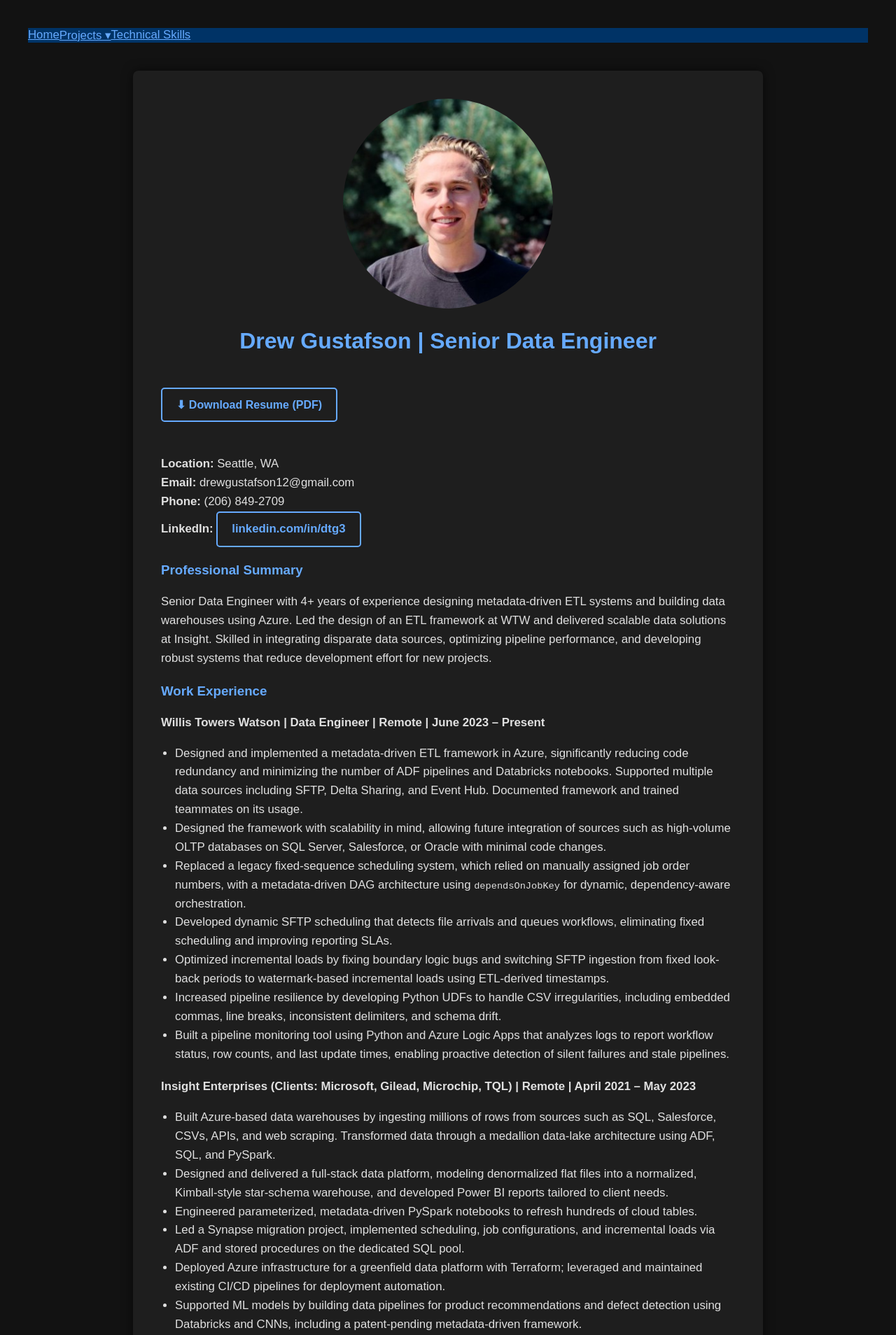
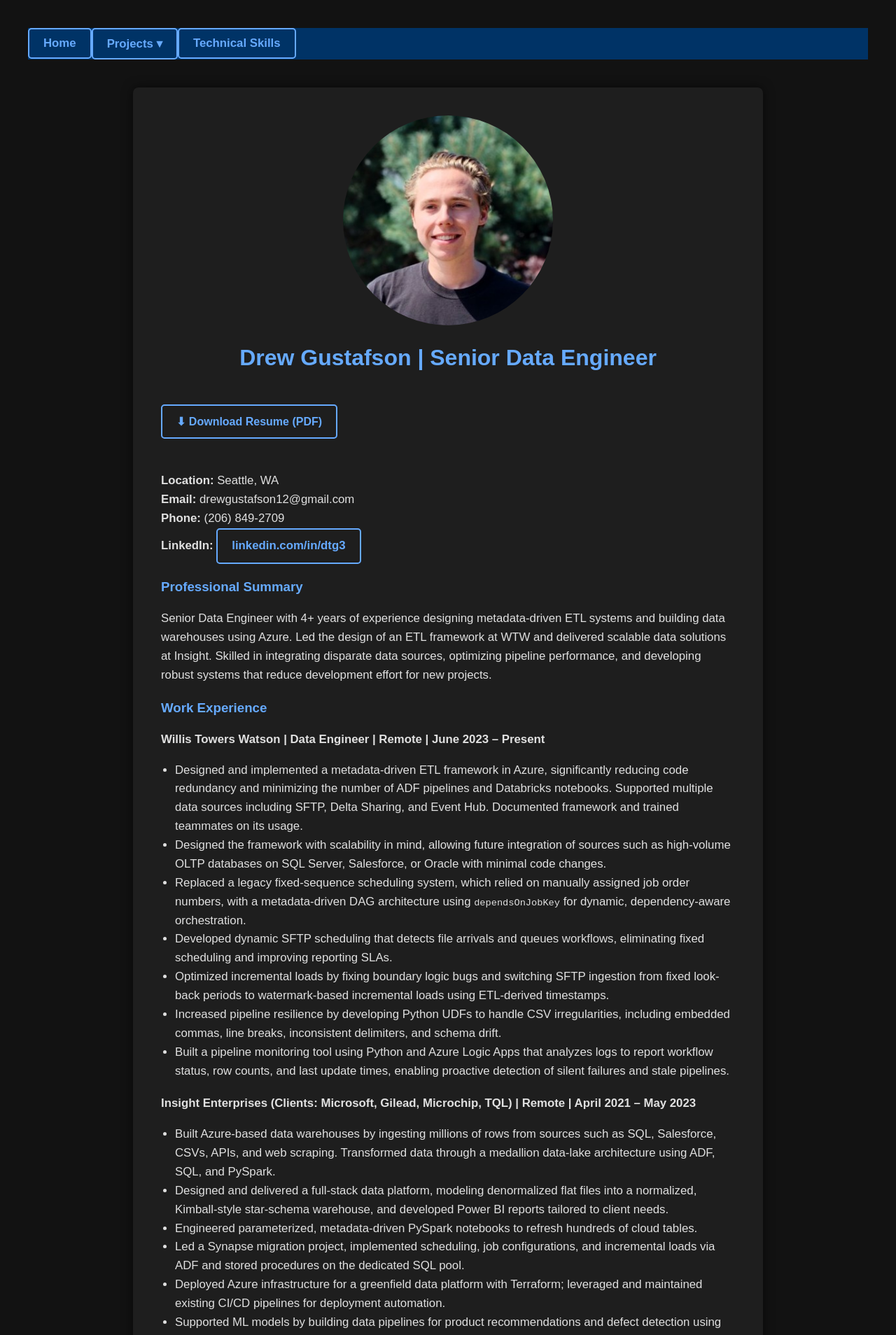
Before and after one commit to dgusty244/drewgustafson.github.io, a Jekyll site: the page built from index.html, in a window 1280 px wide. Shown: the top 1908 px of the page at 70% size. Built offline with Jekyll 4.4.1, drawn with Linux system fonts in a browser that asks for light colours.

Commit message:
Update nav.html

```diff
--- a/_includes/nav.html
+++ b/_includes/nav.html
@@ -1,48 +1,48 @@
 <nav class="topnav">
   <ul class="nav-root">
-    <li><a href="{{ site.baseurl }}/index.html">Home</a></li>
+    <li><a href="{{ site.baseurl }}/index.html" class="btn">Home</a></li>
 
     <!-- Projects (level-1) -->
     <li class="dropdown">
-      <a href="#" class="dropbtn">Projects ▾</a>
+      <a href="#" class="btn dropbtn">Projects ▾</a>
       <ul class="dropdown-content">
 
         <!-- WTW (level-2) -->
         <li class="dropdown-sub">
-          <a href="#" class="subbtn">WTW (June 2023-Present) ▸</a>
+          <a href="#" class="btn subbtn">WTW (June 2023-Present) ▸</a>
           <ul class="dropdown-content sub">
-            <li><a href="{{ site.baseurl }}/projects/wtw/EtlFramework.html">ETL Framework Redesign</a></li>
-            <li><a href="{{ site.baseurl }}/projects/wtw/highwatermark.html">Incremental Load Redesign</a></li>
+            <li><a href="{{ site.baseurl }}/projects/wtw/EtlFramework.html" class="btn">ETL Framework Redesign</a></li>
+            <li><a href="{{ site.baseurl }}/projects/wtw/highwatermark.html" class="btn">Incremental Load Redesign</a></li>
           </ul>
         </li>
 
         <!-- Insight -->
         <li class="dropdown-sub">
-          <a href="#" class="subbtn">Insight (2021-2023) ▸</a>
+          <a href="#" class="btn subbtn">Insight (2021-2023) ▸</a>
           <ul class="dropdown-content sub">
-            <li><a href="{{ site.baseurl }}/projects/insight/MascoDataPlatform.html">Masco Data Platform POC</a></li>
+            <li><a href="{{ site.baseurl }}/projects/insight/MascoDataPlatform.html" class="btn">Masco Data Platform POC</a></li>
           </ul>
         </li>
 
         <!-- USI -->
         <li class="dropdown-sub">
-          <a href="#" class="subbtn">USI (2020-2021) ▸ </a>
+          <a href="#" class="btn subbtn">USI (2020-2021) ▸ </a>
           <ul class="dropdown-content sub">
-            <li><a href="{{ site.baseurl }}/projects/usi/ReportAutomation.html">Report Automation</a></li>
+            <li><a href="{{ site.baseurl }}/projects/usi/ReportAutomation.html" class="btn">Report Automation</a></li>
           </ul>
         </li>
 
         <!-- Student – UW -->
         <li class="dropdown-sub">
-          <a href="#" class="subbtn">Student – UW (2016-2021)▸</a>
+          <a href="#" class="btn subbtn">Student – UW (2016-2021)▸</a>
           <ul class="dropdown-content sub">
-            <li><a href="{{ site.baseurl }}/projects/student-uw/placeholder.html">Placeholder</a></li>
+            <li><a href="{{ site.baseurl }}/projects/student-uw/placeholder.html" class="btn">Placeholder</a></li>
           </ul>
         </li>
 
       </ul>
     </li>
 
-    <li><a href="{{ site.baseurl }}/technical-skills.html">Technical Skills</a></li>
+    <li><a href="{{ site.baseurl }}/technical-skills.html" class="btn">Technical Skills</a></li>
   </ul>
 </nav>
```
